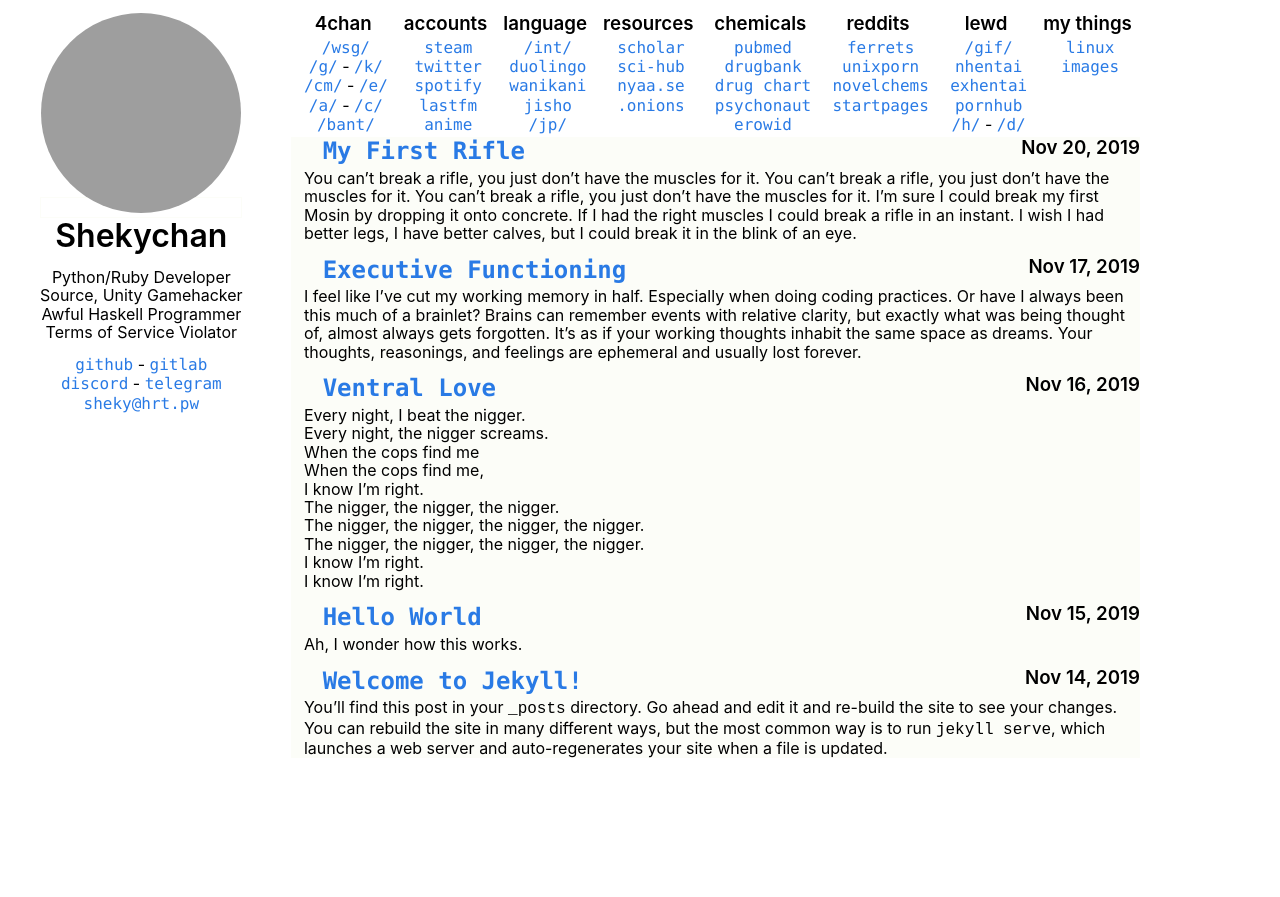
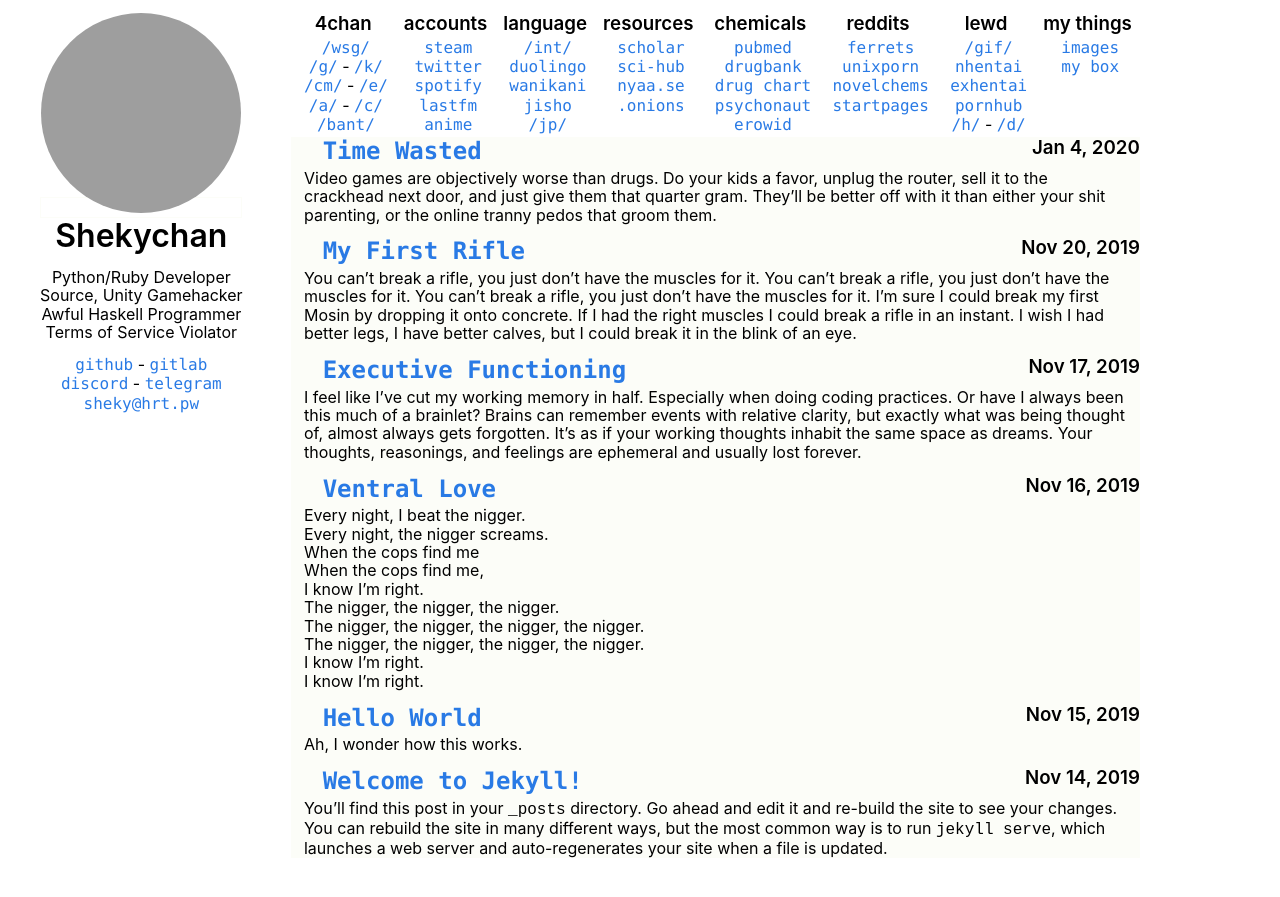
Before and after one commit to shekeru/shekeru.github.io, a Jekyll site: the page built from _pages/home.md, in a window 1280 px wide. Shown: the top 897 px of the page. Built offline with Jekyll 4.4.1, drawn with Linux system fonts in a browser that asks for light colours; grey boxes are pictures that could not be loaded.

Commit message:
new year

```diff
--- a/_includes/starts.md
+++ b/_includes/starts.md
@@ -32,8 +32,8 @@
 * [erowid](https://erowid.org/psychoactives/)
 {% endcapture %}
 {% capture sites %}
-* [linux](https://hrt.pw)
 * [images](https://illegal.pics)
+* [my box](https://hrt.pw)
 {% endcapture %}
 {% capture lewd %}
 * [/gif/](https://4chan.org/gif)
--- a/_drafts/2019-11-21-video-games.markdown
+++ b/_posts/2020-01-04-video-games.markdown
@@ -1,5 +1,5 @@
 ---
 layout: post
-title:  "Video Games"
+title:  "Time Wasted"
 ---
 Video games are objectively worse than drugs. Do your kids a favor, unplug the router, sell it to the crackhead next door, and just give them that quarter gram. They'll be better off with it than either your shit parenting, or the online tranny pedos that groom them.
```
